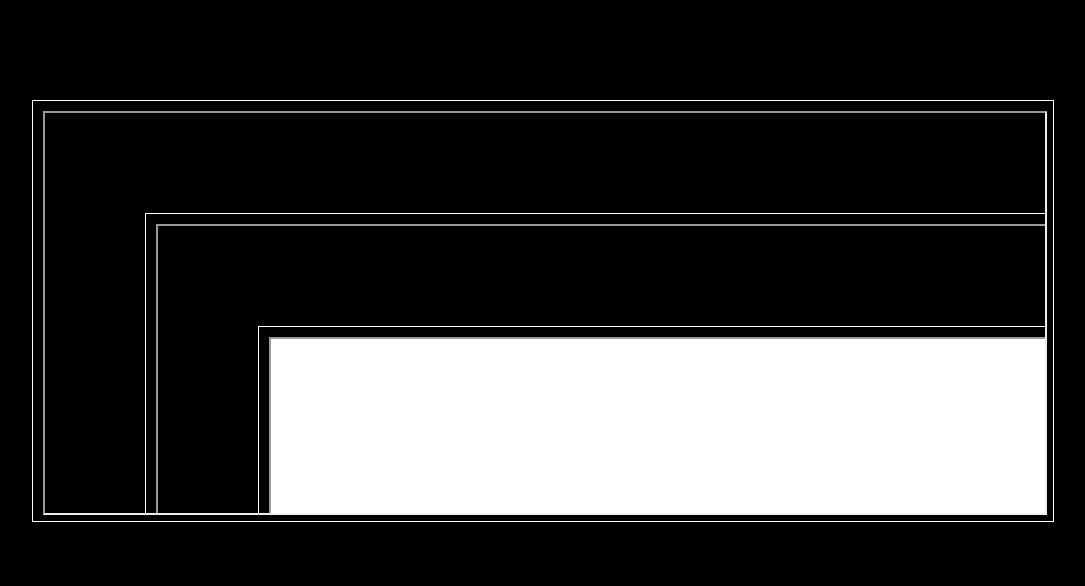
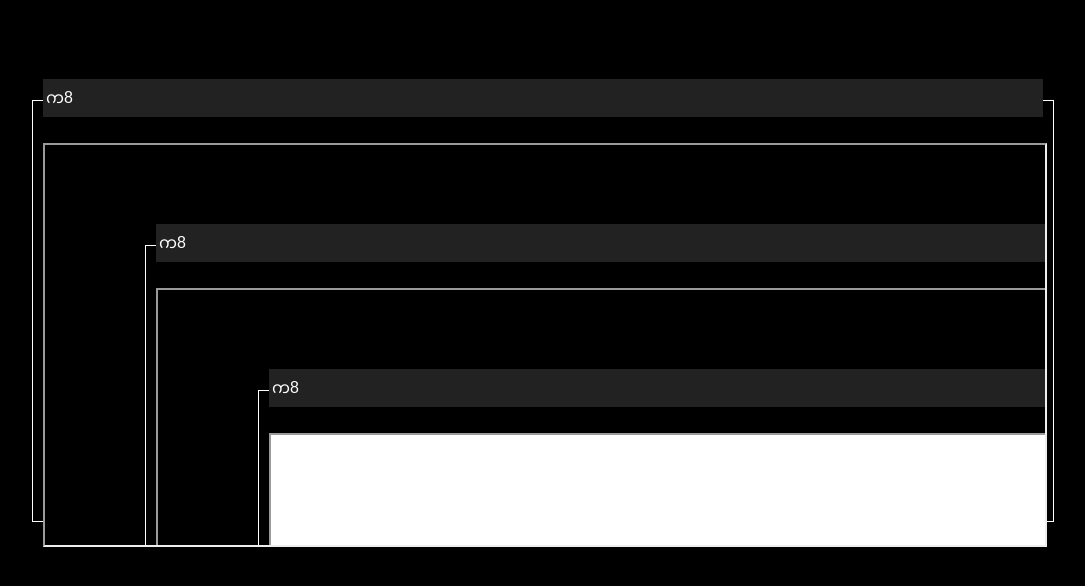
Before and after one commit to bgrayburn/vscreen, a plain HTML site: page index.html in a window 1280 px wide. Shown: the whole page, without its empty margins (68-1153 px from the left). Drawn offline with Linux system fonts and the light colour scheme.

Commit message:
almost working screen close button

```diff
--- a/main.js
+++ b/main.js
@@ -35,11 +35,6 @@ const makeScreenElement = screen_obj => {
     return el
 }
 
-const removeScreen = id => {
-    document.getElementById(`screen-${id}`).remove()
-
-    screens = screens.filter(s => s.id != id)
-}
 
 const updateScreen = screen => screens[screen.id] = Object.assign(screens[screen.id], screen)
 
@@ -61,7 +56,7 @@ const makeConfigForBackup = (screens) => ({screens})
 
 const storeBackup = screens => {
     const config = makeConfigForBackup(screens)
-    localStorage.setItem('vscreen_config', config)
+    localStorage.setItem('vscreen_config', JSON.stringify(config))
 }
 
 // init event listeners
--- a/modules/screen.js
+++ b/modules/screen.js
@@ -1,13 +1,29 @@
-// import { createToolbar } from './modules/toolbar.js'
+import createToolbar from './toolbar.js'
 
 export const createScreen = (parent_el, screen_obj) => {
     // add toolbar
-    // const toolbar = createToolbar(parent_el, toolbar_obj)
-    // parent_el.appendChild(toolbar)
-
+    const toolbar_obj = {
+        buttons: [
+            {
+                icon: '\u10008',
+                name: 'close',
+                onClick: e => {
+                    removeScreen(window.screens, screen_obj.id)
+                }
+            },
+        ]
+    }
+    const toolbar = createToolbar(toolbar_obj)
+    parent_el.appendChild(toolbar)
     // add iframe
     const child_iframe = document.createElement('iframe')
     child_iframe.className = 'screen-iframe'
     child_iframe.src = screen_obj.url
     parent_el.appendChild(child_iframe)
 }
+
+const removeScreen = (screens, id) => {
+    document.getElementById(`screen-${id}`).remove()
+
+    screens = screens.filter(s => s.id != id)
+}
--- a/modules/toolbar.js
+++ b/modules/toolbar.js
@@ -1,8 +1,24 @@
-const createToolbar = (parent_el, toolbar_object) => {
+const createToolbar = (toolbar_object) => {
     toolbar = document.createElement('div')
-    toolbar.className='toolbar'
-    toolbar.style.height = '2rem'
+    toolbar.className = 'toolbar'
+    toolbar_object.buttons.forEach(b => {
+        toolbar.appendChild(
+            createToolbarButton(b)
+        )
+    })
     return toolbar
 }
 
+const createToolbarButton = button_object => {
+    const button = document.createElement('div')
+    button.className = 'toolbar-button'
+    button.title = button_object.name
+    button.onclick = button_object.onClick
+    const button_text = document.createTextNode(
+        button_object.icon
+    )
+    button.appendChild(button_text)
+    return button
+}
+
 export default createToolbar
--- a/style.css
+++ b/style.css
@@ -27,10 +27,24 @@ body.dark-mode {
   flex-direction: column;
 }
 
+
 #toolbar {
     width: 100%;
     height: 50px;
     flex: 0 1 auto;
+}
+
+.toolbar {
+    background: #666;
+    height: 2rem;
+    top: -2rem;
+    position: relative
+}
+
+.toolbar-button {
+    height: 100%;
+    background: #222;
+    padding: 3px;
 }
 
 #screens {
```
